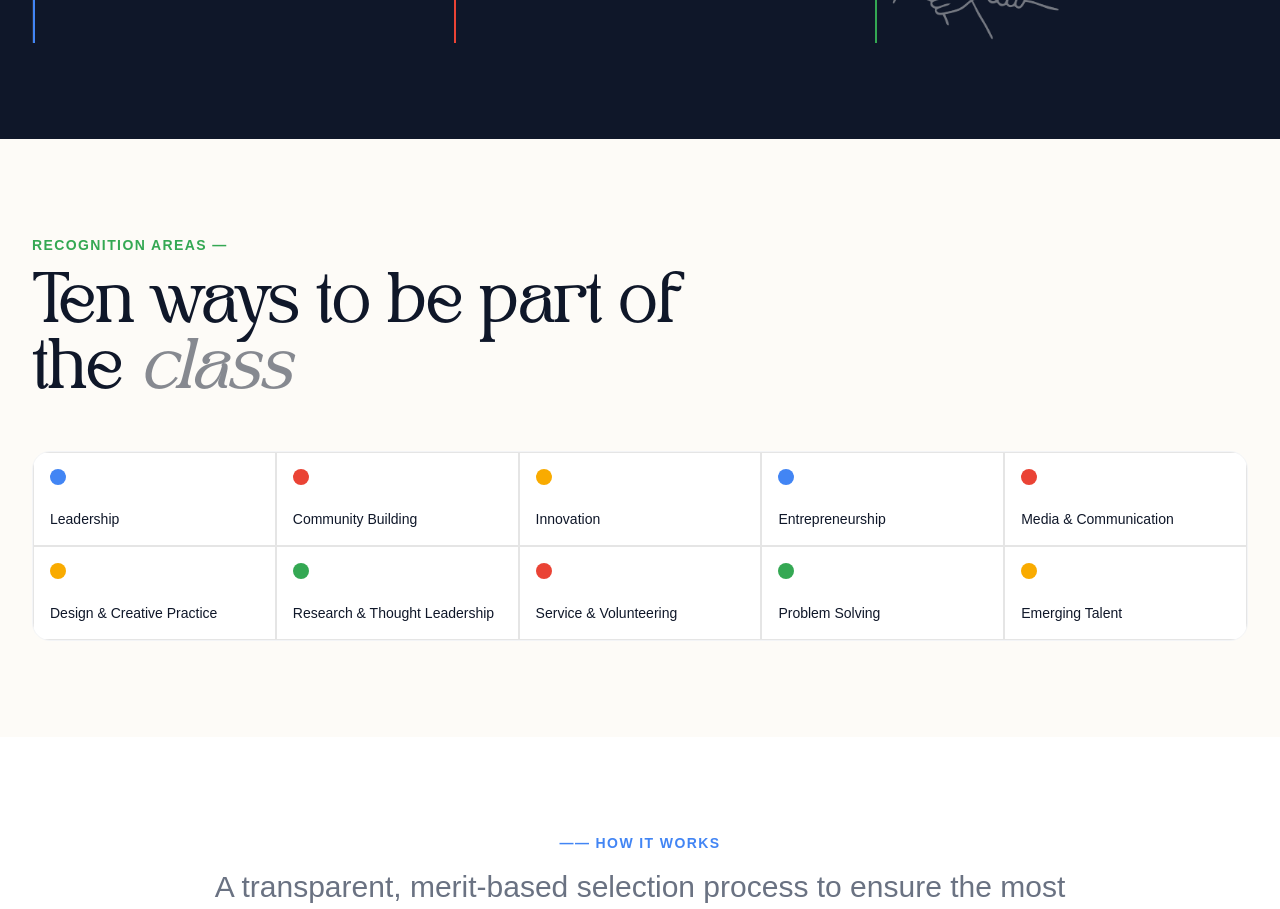
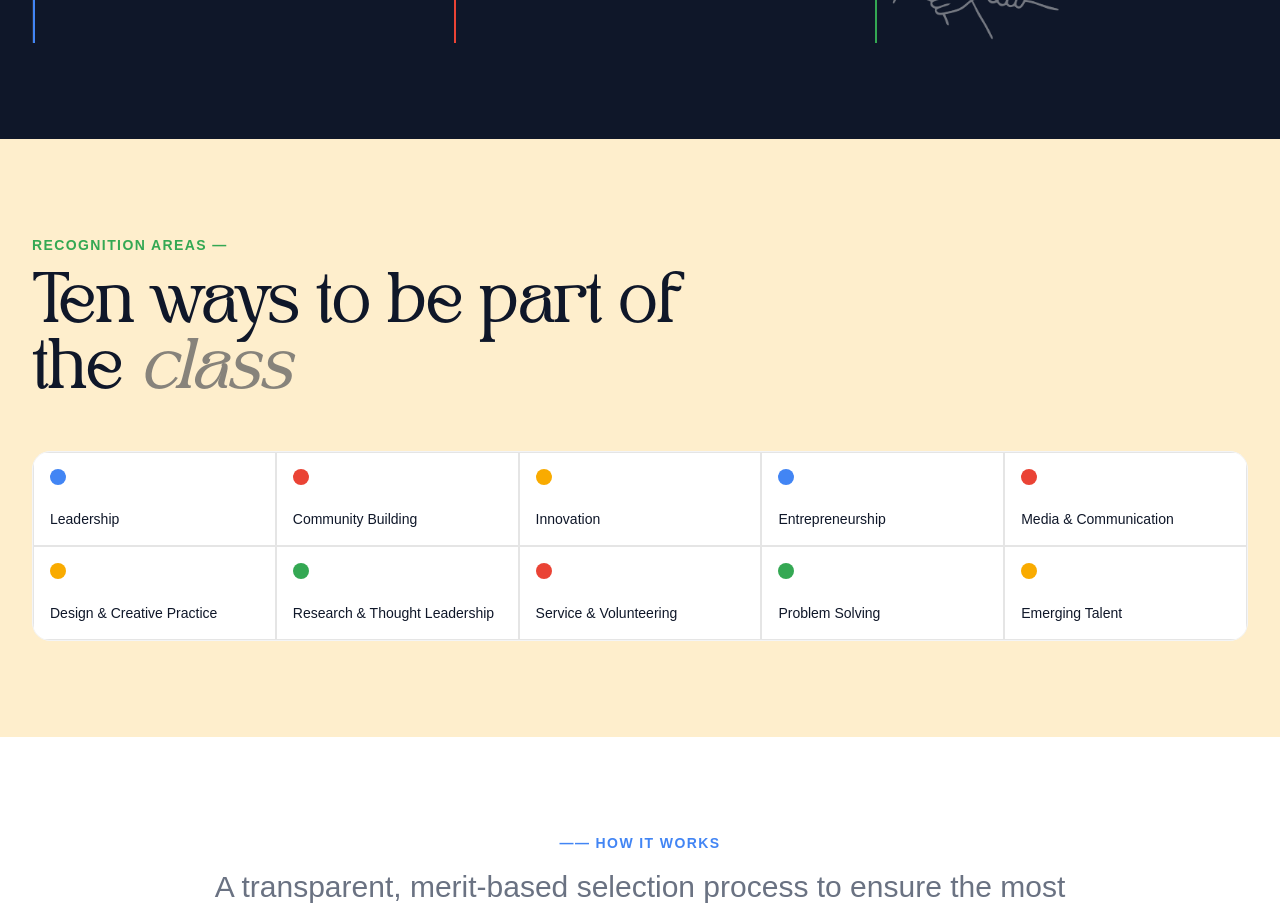
Before and after one commit to GDGBabcockUniversity/the-hundred, a Next.js app: page / in a window 1280 px wide. Shown: the part 2320-3229 px from the top of the page. Built offline with nearby package versions, Linux system fonts and the light colour scheme; a web font is replaced by a local one.

Commit message:
feat: update CriteriaSection background to brand amber color theme

```diff
--- a/components/landing/CriteriaSection.tsx
+++ b/components/landing/CriteriaSection.tsx
@@ -15,7 +15,7 @@ export function CriteriaSection() {
   ];
 
   return (
-    <section className="bg-[#fdfbf7] py-24 px-4 sm:px-6 lg:px-8">
+    <section className="bg-brand-amber/20 py-24 px-4 sm:px-6 lg:px-8">
       <div className="max-w-7xl mx-auto">
         <div className="mb-12 max-w-2xl">
           <p className="text-brand-green text-sm font-semibold uppercase tracking-widest mb-4">
```
